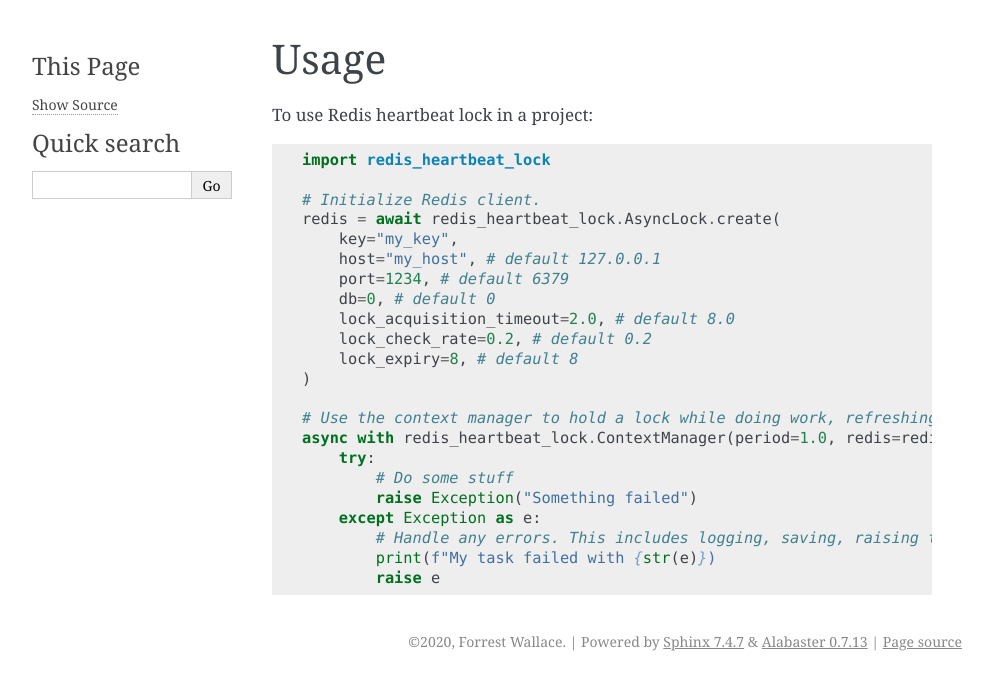
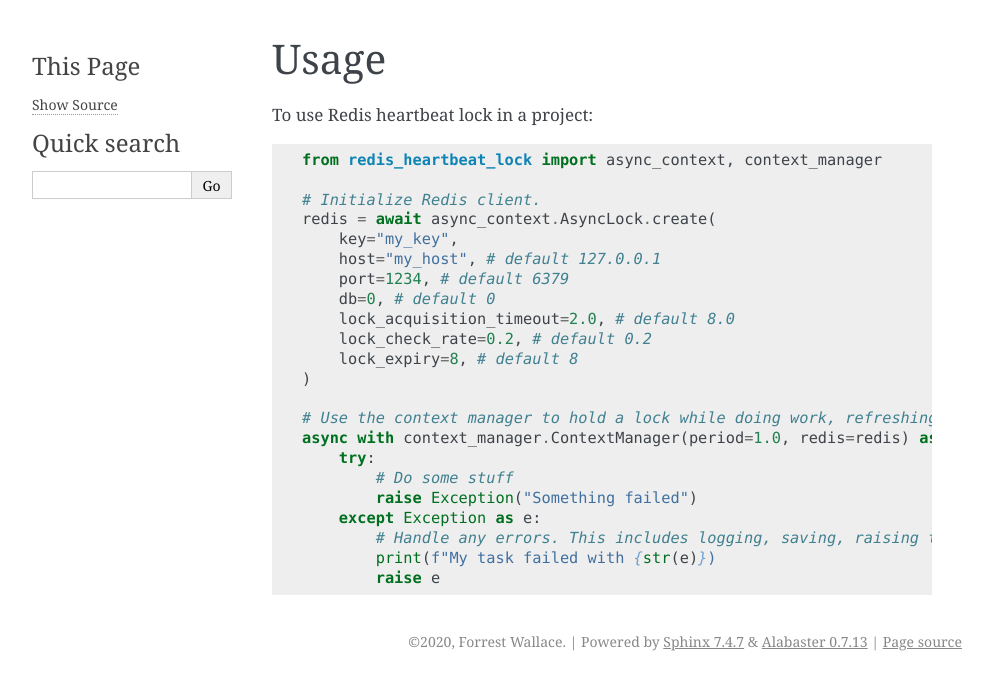
Before and after one commit to fwallacevt/redis-heartbeat-lock, a Sphinx documentation site: the page built from docs/usage.rst, in a window 1280 px wide. Shown: the top 690 px of the page, without its empty margins (148-1141 px from the left). Built offline with Sphinx 7.4.7, drawn with Linux system fonts in a browser that asks for light colours; pages that are not in the unit, such as notebooks, are missing from menus.

Commit message:
Limit imports in `__init__` so docs will build

```diff
--- a/docs/usage.rst
+++ b/docs/usage.rst
@@ -4,10 +4,10 @@
 
 To use Redis heartbeat lock in a project::
 
-    import redis_heartbeat_lock
+    from redis_heartbeat_lock import async_context, context_manager
 
     # Initialize Redis client.
-    redis = await redis_heartbeat_lock.AsyncLock.create(
+    redis = await async_context.AsyncLock.create(
         key="my_key",
         host="my_host", # default 127.0.0.1
         port=1234, # default 6379
@@ -18,7 +18,7 @@
     )
 
     # Use the context manager to hold a lock while doing work, refreshing every `period` seconds
-    async with redis_heartbeat_lock.ContextManager(period=1.0, redis=redis) as _:
+    async with context_manager.ContextManager(period=1.0, redis=redis) as _:
         try:
             # Do some stuff
             raise Exception("Something failed")
--- a/redis_heartbeat_lock/__init__.py
+++ b/redis_heartbeat_lock/__init__.py
@@ -3,6 +3,3 @@
 __author__ = """Forrest Wallace"""
 __email__ = "forrest.wallace.vt@gmail.com"
 __version__ = "__version__ = '0.1.11'"
-
-from .async_lock import AsyncLock
-from .context_manager import ContextManager
```
Also changed, not shown: 1 other file.
